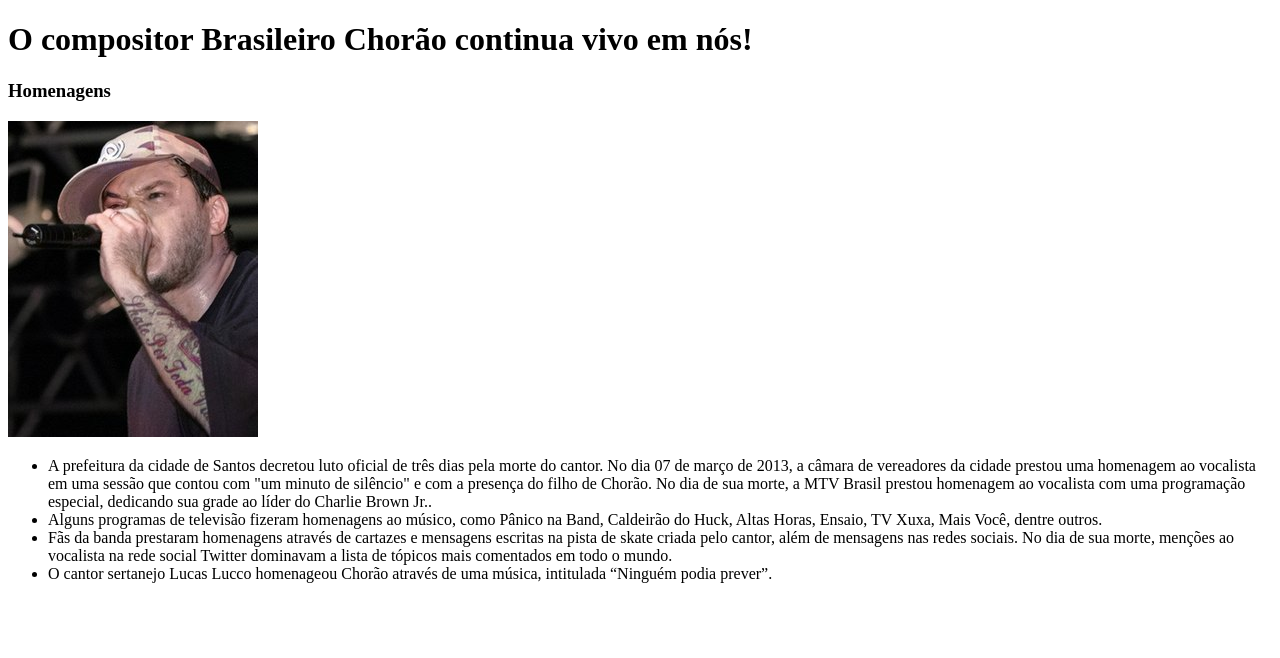
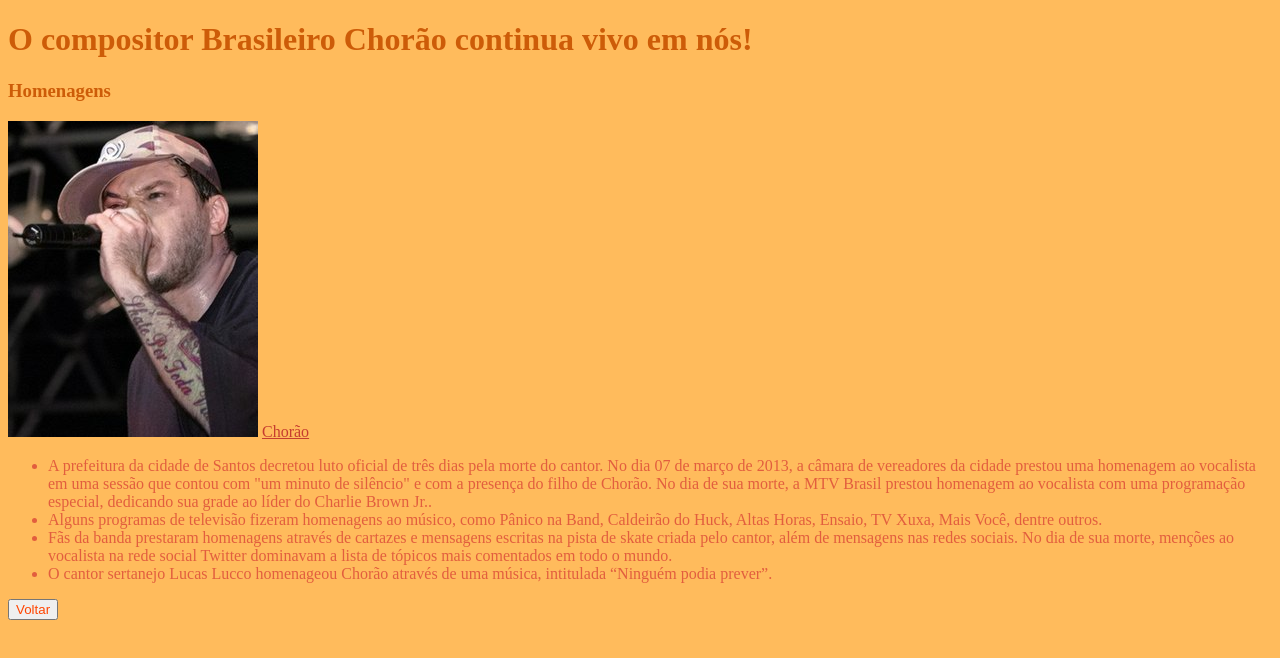
Before and after one commit to marlone000/HTML-CSS, a plain HTML site: page SITE/chorao.html in a window 1280 px wide. Drawn offline with Linux system fonts and the light colour scheme.

Commit message:
final-part

```diff
--- a/SITE/chorao.html
+++ b/SITE/chorao.html
@@ -3,13 +3,14 @@
 <head>
     <meta charset="UTF-8">
     <meta name="viewport" content="width=device-width, initial-scale=1.0">
-    <title>Document</title>
+    <title>Chorão</title>
+    <link rel="stylesheet" href="style.css">
 </head>
 <body>
     <h1>O compositor Brasileiro Chorão continua vivo em nós!</h1>
     <h3>Homenagens</h3>
     <img src="chorao_.png" alt="homem branco de bone, cantor chorao">
-    <a href="https://pt.wikipedia.org/wiki/Chor%C3%A3o_(cantor)"></a>
+    <a href="https://pt.wikipedia.org/wiki/Chor%C3%A3o_(cantor)">Chorão</a>
     <ul>
     <li>A prefeitura da cidade de Santos decretou luto oficial de três dias pela morte do cantor. No dia 07 de março de 2013, a câmara de vereadores da cidade prestou uma homenagem ao vocalista em uma sessão que contou com "um minuto de silêncio" e com a presença do filho de Chorão.
         No dia de sua morte, a MTV Brasil prestou homenagem ao vocalista com uma programação especial, dedicando sua grade ao líder do Charlie Brown Jr..</li>
@@ -17,5 +18,6 @@
     <li>Fãs da banda prestaram homenagens através de cartazes e mensagens escritas na pista de skate criada pelo cantor, além de mensagens nas redes sociais. No dia de sua morte, menções ao vocalista na rede social Twitter dominavam a lista de tópicos mais comentados em todo o mundo.</li>
     <li>O cantor sertanejo Lucas Lucco homenageou Chorão através de uma música, intitulada “Ninguém podia prever”.</li>
     </ul>
+    <button onclick="history.back()">Voltar</button>
 </body>
 </html>
--- /dev/null
+++ b/SITE/style.css
@@ -0,0 +1,60 @@
+
+body{
+
+    background-color: #ffbb5c;
+
+}
+
+h1{
+
+    color: #cd5c08;
+
+}
+
+h2{
+
+    color: #cd5c08;
+
+}
+
+h3{
+
+    color: #cd5c08;
+
+}
+
+p{
+
+    color: black;
+
+}
+
+ul{
+
+    color: #e25e3e;
+
+}
+
+a{
+
+    color: #c63d2f;
+
+}
+
+hr{
+
+    border-color: #ff9b50;
+
+}
+
+pre{
+
+    color: black;
+
+}
+
+button{
+
+    color: orangered;
+
+}
--- /dev/null
+++ b/atividade-frank_html.css/style.css
@@ -0,0 +1,53 @@
+body{
+
+    background-color: #ffbb5c;
+
+}
+
+h1{
+
+    color: #cd5c08;
+
+}
+
+h2{
+
+    color: #cd5c08;
+
+}
+
+h3{
+
+    color: #cd5c08;
+
+}
+
+p{
+
+    color: black;
+
+}
+
+ul{
+
+    color: #e25e3e;
+
+}
+
+a{
+
+    background-color: #c63d2f;
+
+}
+
+hr{
+
+    border-color: #ff9b50;
+
+}
+
+pre{
+
+    color: black;
+
+}
```
Also changed, not shown: SITE/ariano-suassuna.html (+3 -1 lines), SITE/elton-john.html (+3 -1 lines), SITE/index.html (+1 -0 lines), SITE/michael-jordan.html (+3 -1 lines), SITE/nita-strauss.html (+3 -1 lines), atividade-frank_html.css/exe_04.html (+1 -0 lines), atividade-frank_html.css/exe_05.html (+1 -0 lines), atividade-frank_html.css/exe_06.html (+1 -0 lines), atividade-frank_html.css/exe_07.html (+1 -0 lines), atividade-frank_html.css/exe_08.html (+1 -0 lines), atividade-frank_html.css/exe_09.html (+1 -0 lines).
